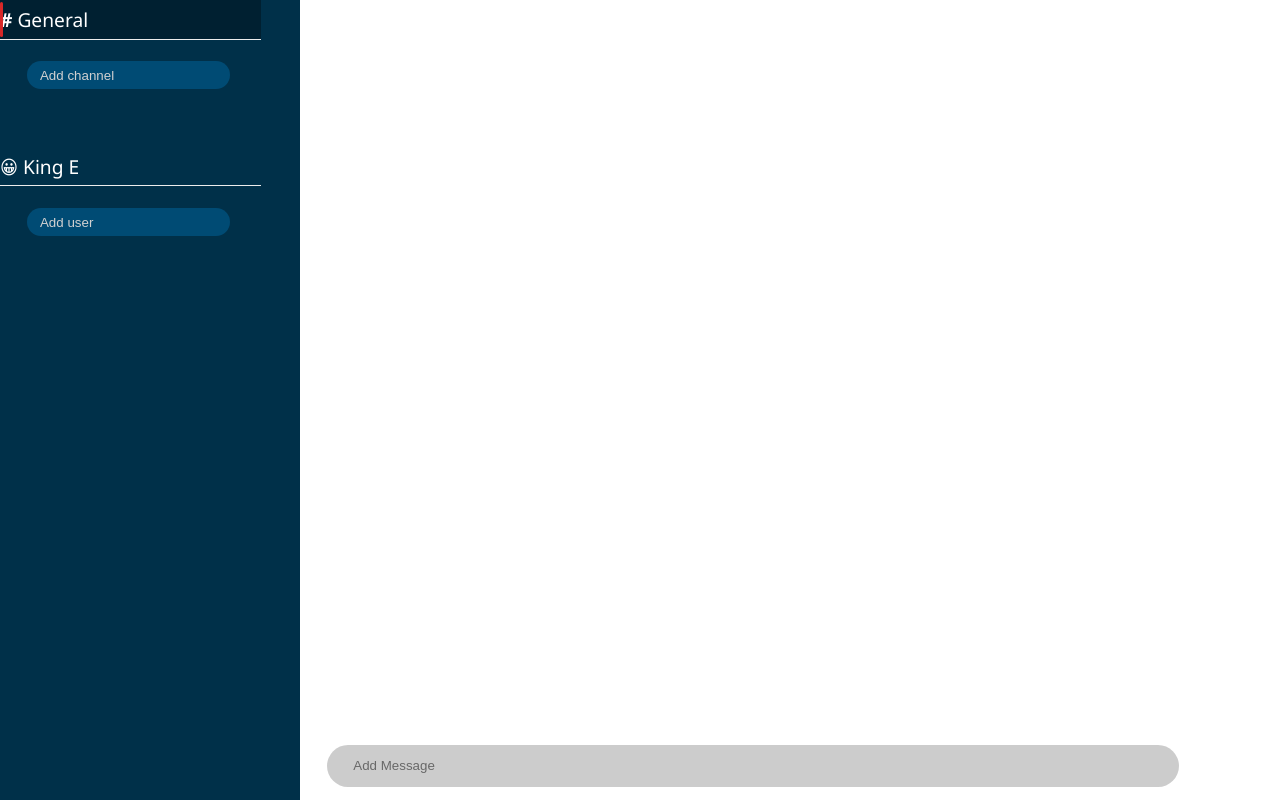
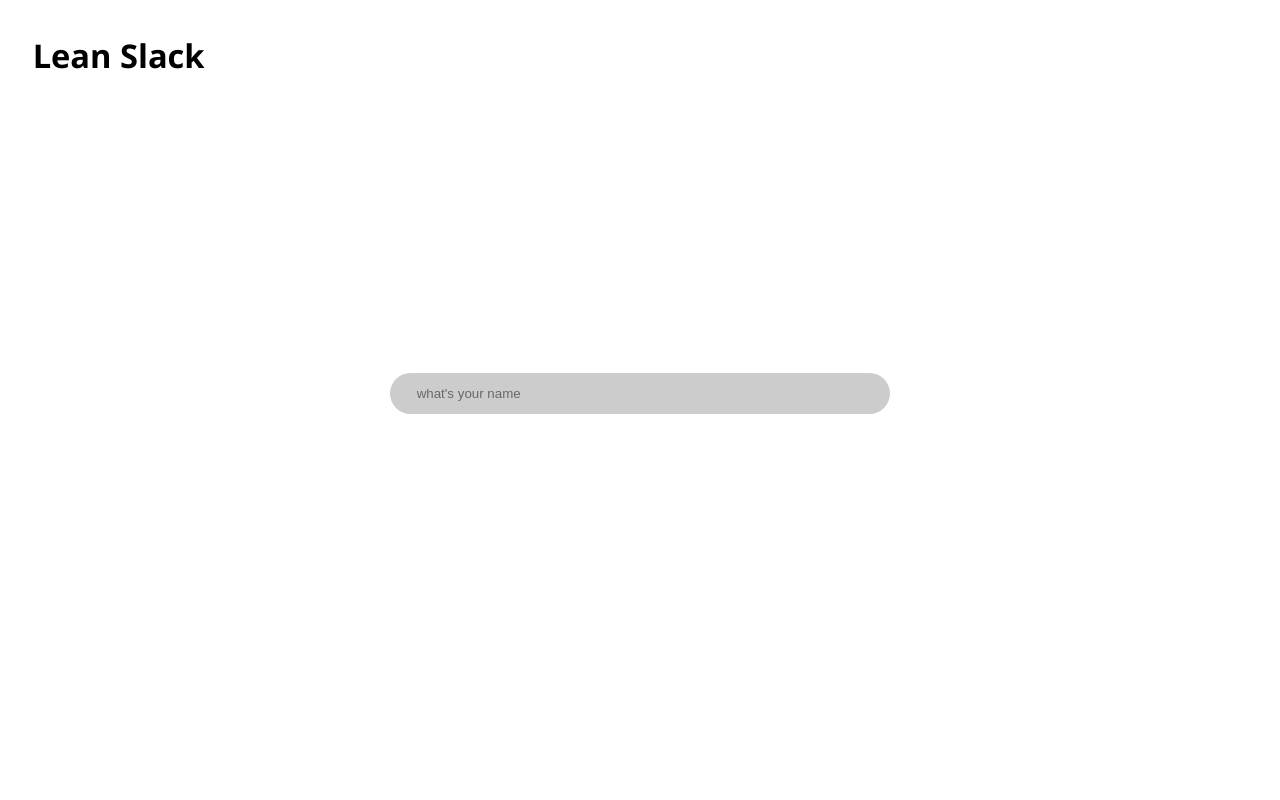
Before and after one commit to elishaking/lean-stack-app, a React (Create React App) app: page / in a window 1280 px wide. Built offline with nearby package versions, Linux system fonts and the light colour scheme.

Commit message:
feat: added <AuthPage />

```diff
--- a/src/App.tsx
+++ b/src/App.tsx
@@ -2,12 +2,17 @@ import React from "react";
 import { Router } from "@reach/router";
 
 import "./App.css";
-import { MainPage } from "./pages/main";
+import { AuthPage, MainPage } from "./pages";
+import { User } from "./interfaces/user";
 
 function App() {
+  const userJson = localStorage.getItem("user");
+  if (!userJson) return <AuthPage />;
+
+  const user: User = JSON.parse(userJson);
   return (
     <Router>
-      <MainPage path="/" />
+      <MainPage path="/" user={user} />
     </Router>
   );
 }
--- a/src/components/organisms/message-section/style.css
+++ b/src/components/organisms/message-section/style.css
@@ -10,11 +10,11 @@
   margin-left: 2em;
 }
 
-li {
+.message-section li {
+  border-bottom: 1px solid #ececec;
   padding-left: 0;
+  width: 87%;
   position: relative;
-  width: 87%;
-  border-bottom: 1px solid #ececec;
 }
 
 .message-section small {
--- /dev/null
+++ b/src/pages/auth/auth.css
@@ -0,0 +1,31 @@
+.auth-page {
+  height: 100vh;
+  display: flex;
+  justify-content: center;
+  align-items: center;
+}
+
+.auth-page h1 {
+  position: absolute;
+  top: 0;
+  left: 0;
+  font-size: 1.7em;
+  padding: 1em;
+}
+
+.auth-page input {
+  padding: 1em 2em;
+  background-color: #ccc;
+  color: #000;
+  margin-bottom: 1em;
+  width: 80vw;
+  max-width: 500px;
+}
+
+.auth-page input:hover {
+  background-color: #c2c0c0;
+}
+
+.auth-page input::placeholder {
+  color: #686868;
+}
--- /dev/null
+++ b/src/pages/auth/index.tsx
@@ -0,0 +1,39 @@
+import React, { Component } from "react";
+
+import "./auth.css";
+import { User } from "../../interfaces/user";
+
+export class AuthPage extends Component {
+  name = "";
+
+  onSubmit = (e: React.FormEvent<HTMLFormElement>) => {
+    e.preventDefault();
+    const newUser: User = {
+      id: this.name,
+      name: this.name,
+      isOpened: false,
+    };
+    localStorage.setItem("user", JSON.stringify(newUser));
+    window.location.href = "/";
+  };
+
+  onChange = (e: React.ChangeEvent<HTMLInputElement>) => {
+    this.name = e.target.value;
+  };
+
+  render() {
+    return (
+      <div className="auth-page">
+        <h1>Lean Slack</h1>
+        <form onSubmit={this.onSubmit}>
+          <input
+            placeholder="what's your name"
+            name="name"
+            onChange={this.onChange}
+            required
+          />
+        </form>
+      </div>
+    );
+  }
+}
--- /dev/null
+++ b/src/pages/index.ts
@@ -0,0 +1,2 @@
+export { AuthPage } from "./auth";
+export { MainPage } from "./main";
--- a/src/pages/main/index.tsx
+++ b/src/pages/main/index.tsx
@@ -12,6 +12,10 @@ import { SideTemplate } from "../../components/templates";
 import { User } from "../../interfaces/user";
 import { Message } from "../../interfaces/message";
 
+interface TProps extends RouteComponentProps {
+  user: User;
+}
+
 interface TState {
   channels: Channel[];
   users: User[];
@@ -19,8 +23,11 @@ interface TState {
   currentUserIdx: number;
 }
 
-export class MainPage extends Component<RouteComponentProps, Readonly<TState>> {
-  state = {
+export class MainPage extends Component<TProps, Readonly<TState>> {
+  constructor(props: TProps) {
+    super(props);
+
+    this.state = {
       channels: [
         {
           id: "General",
@@ -28,16 +35,11 @@ export class MainPage extends Component<RouteComponentProps, Readonly<TState>> {
           isOpened: true,
         },
       ],
-    users: [
-      {
-        id: "King E",
-        name: "King E",
-        isOpened: false,
-      },
-    ],
+      users: [props.user],
       messages: [],
       currentUserIdx: 0,
     };
+  }
 
   addChannel = (channel: Channel) => {
     this.setState((state, props) => ({
```
Lines whose indentation alone changed are shown as unchanged.
